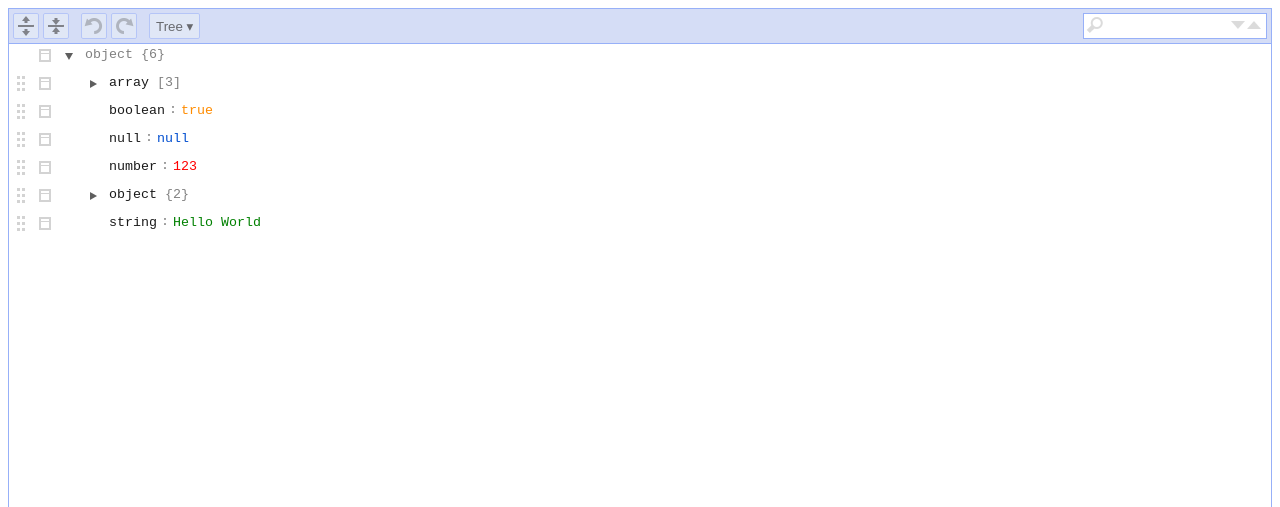
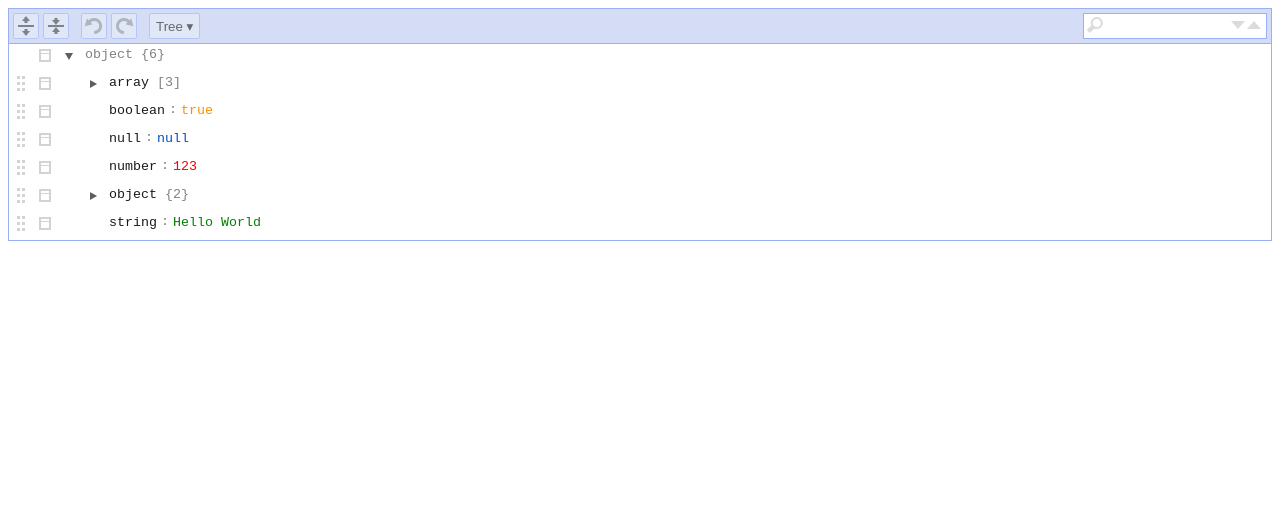
Before and after one commit to toothpickt/toothpickt.github.com, a plain HTML site: page jsoneditor/index.html in a window 1280 px wide. Shown: the top 507 px of the page. Drawn offline with Linux system fonts and the light colour scheme.

Commit message:
jsoneditor

```diff
--- a/jsoneditor/index.html
+++ b/jsoneditor/index.html
@@ -29,7 +29,7 @@
 
     #jsoneditor {
       width: 100%;
-      height: 500px;
+      height: 100%;
     }
   </style>
 </head>
```
